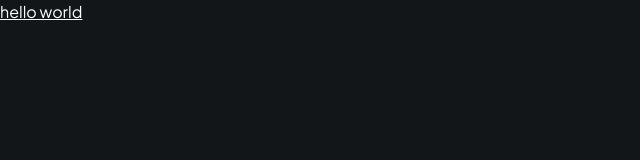
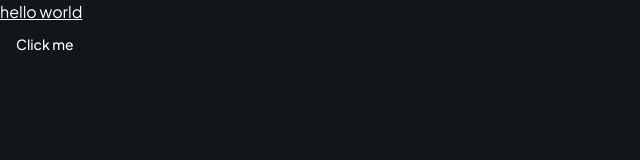
Before and after one commit to Darthdevv/CarePulse, a Next.js app: page / in a window 1280 px wide. Shown: the top 160 px of the page, without its empty margins (0-640 px from the left). Built offline with nearby package versions, Linux system fonts and the light colour scheme.

Commit message:
💊 fix: adding shadcn/ui

```diff
--- a/app/layout.tsx
+++ b/app/layout.tsx
@@ -2,6 +2,7 @@ import type { Metadata } from "next";
 import { Plus_Jakarta_Sans } from "next/font/google";
 import "./globals.css";
 import { cn } from '@/lib/utils';
+import { ThemeProvider } from "@/components/theme-provider";
 
 const fontSans = Plus_Jakarta_Sans({
   subsets: ["latin"],
@@ -21,7 +22,19 @@ export default function RootLayout({
 }>) {
   return (
     <html lang="en">
-      <body className={cn('min-h-screen bg-dark-300 font-sans antialiased', fontSans.variable)}>{children}</body>
+      <body
+        className={cn(
+          "min-h-screen bg-dark-300 font-sans antialiased",
+          fontSans.variable
+        )}
+      >
+        <ThemeProvider
+          attribute="class"
+          defaultTheme="dark"
+        >
+          {children}
+        </ThemeProvider>
+      </body>
     </html>
   );
 }
--- a/app/page.tsx
+++ b/app/page.tsx
@@ -1,9 +1,11 @@
 import Image from "next/image";
+import { Button } from "@/components/ui/button";
 
 export default function Home() {
   return (
     <div>
       <h1 className="underline text-white">hello world</h1>
+      <Button>Click me</Button>
     </div>
   );
 }
--- /dev/null
+++ b/components/theme-provider.tsx
@@ -0,0 +1,9 @@
+"use client";
+
+import * as React from "react";
+import { ThemeProvider as NextThemesProvider } from "next-themes";
+import { type ThemeProviderProps } from "next-themes/dist/types";
+
+export function ThemeProvider({ children, ...props }: ThemeProviderProps) {
+  return <NextThemesProvider {...props}>{children}</NextThemesProvider>;
+}
--- /dev/null
+++ b/components/ui/button.tsx
@@ -0,0 +1,56 @@
+import * as React from "react"
+import { Slot } from "@radix-ui/react-slot"
+import { cva, type VariantProps } from "class-variance-authority"
+
+import { cn } from "@/lib/utils"
+
+const buttonVariants = cva(
+  "inline-flex items-center justify-center whitespace-nowrap rounded-md text-sm font-medium ring-offset-background transition-colors focus-visible:outline-none focus-visible:ring-2 focus-visible:ring-ring focus-visible:ring-offset-2 disabled:pointer-events-none disabled:opacity-50",
+  {
+    variants: {
+      variant: {
+        default: "bg-primary text-primary-foreground hover:bg-primary/90",
+        destructive:
+          "bg-destructive text-destructive-foreground hover:bg-destructive/90",
+        outline:
+          "border border-input bg-background hover:bg-accent hover:text-accent-foreground",
+        secondary:
+          "bg-secondary text-secondary-foreground hover:bg-secondary/80",
+        ghost: "hover:bg-accent hover:text-accent-foreground",
+        link: "text-primary underline-offset-4 hover:underline",
+      },
+      size: {
+        default: "h-10 px-4 py-2",
+        sm: "h-9 rounded-md px-3",
+        lg: "h-11 rounded-md px-8",
+        icon: "h-10 w-10",
+      },
+    },
+    defaultVariants: {
+      variant: "default",
+      size: "default",
+    },
+  }
+)
+
+export interface ButtonProps
+  extends React.ButtonHTMLAttributes<HTMLButtonElement>,
+    VariantProps<typeof buttonVariants> {
+  asChild?: boolean
+}
+
+const Button = React.forwardRef<HTMLButtonElement, ButtonProps>(
+  ({ className, variant, size, asChild = false, ...props }, ref) => {
+    const Comp = asChild ? Slot : "button"
+    return (
+      <Comp
+        className={cn(buttonVariants({ variant, size, className }))}
+        ref={ref}
+        {...props}
+      />
+    )
+  }
+)
+Button.displayName = "Button"
+
+export { Button, buttonVariants }
--- a/package.json
+++ b/package.json
@@ -9,8 +9,12 @@
     "lint": "next lint"
   },
   "dependencies": {
+    "@radix-ui/react-slot": "^1.1.0",
+    "class-variance-authority": "^0.7.0",
     "clsx": "^2.1.1",
+    "lucide-react": "^0.427.0",
     "next": "14.2.5",
+    "next-themes": "^0.3.0",
     "react": "^18",
     "react-dom": "^18",
     "tailwind-merge": "^2.4.0",
```
Also changed, not shown: components.json (added), 1 other file (tests, documents, lock files or other folders).
